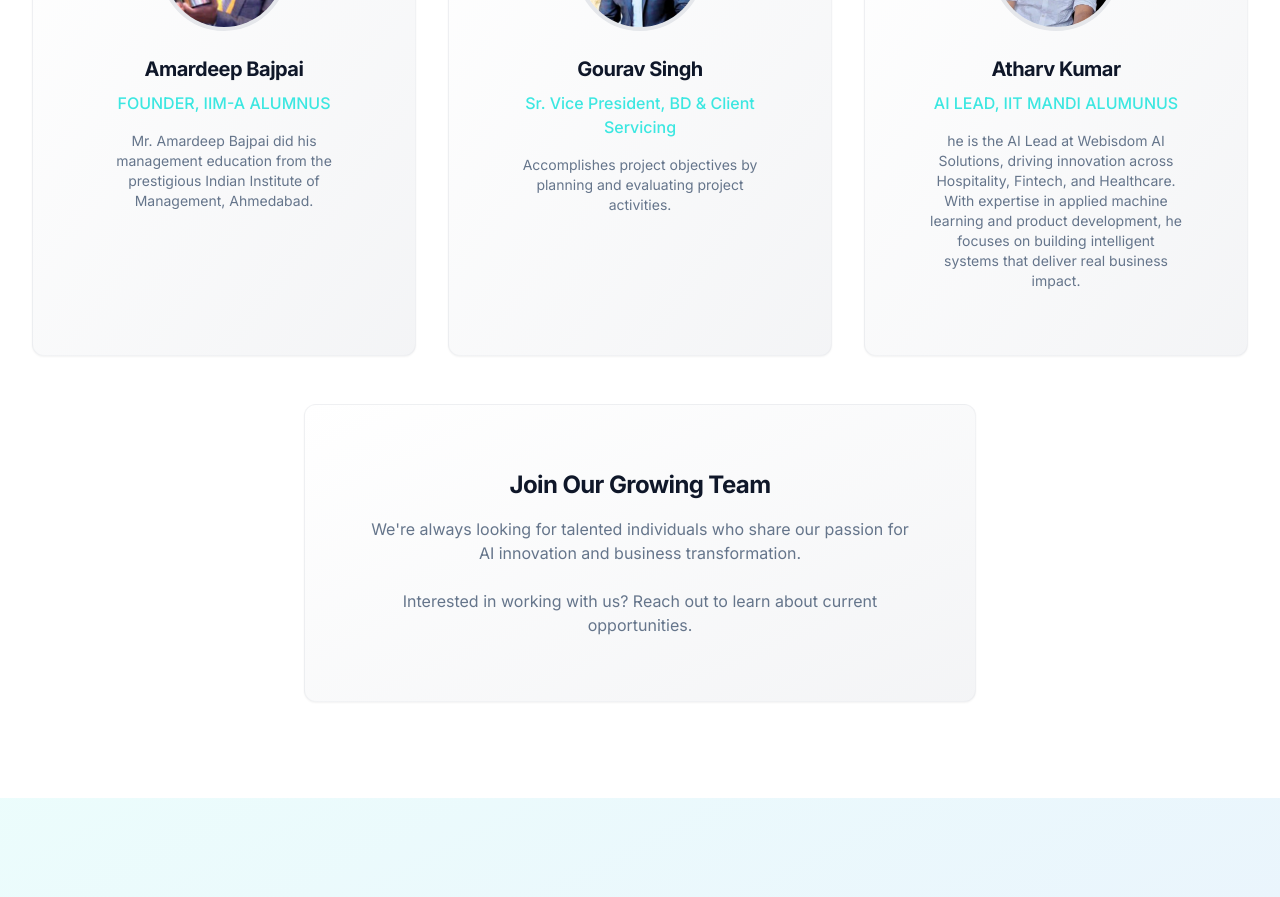
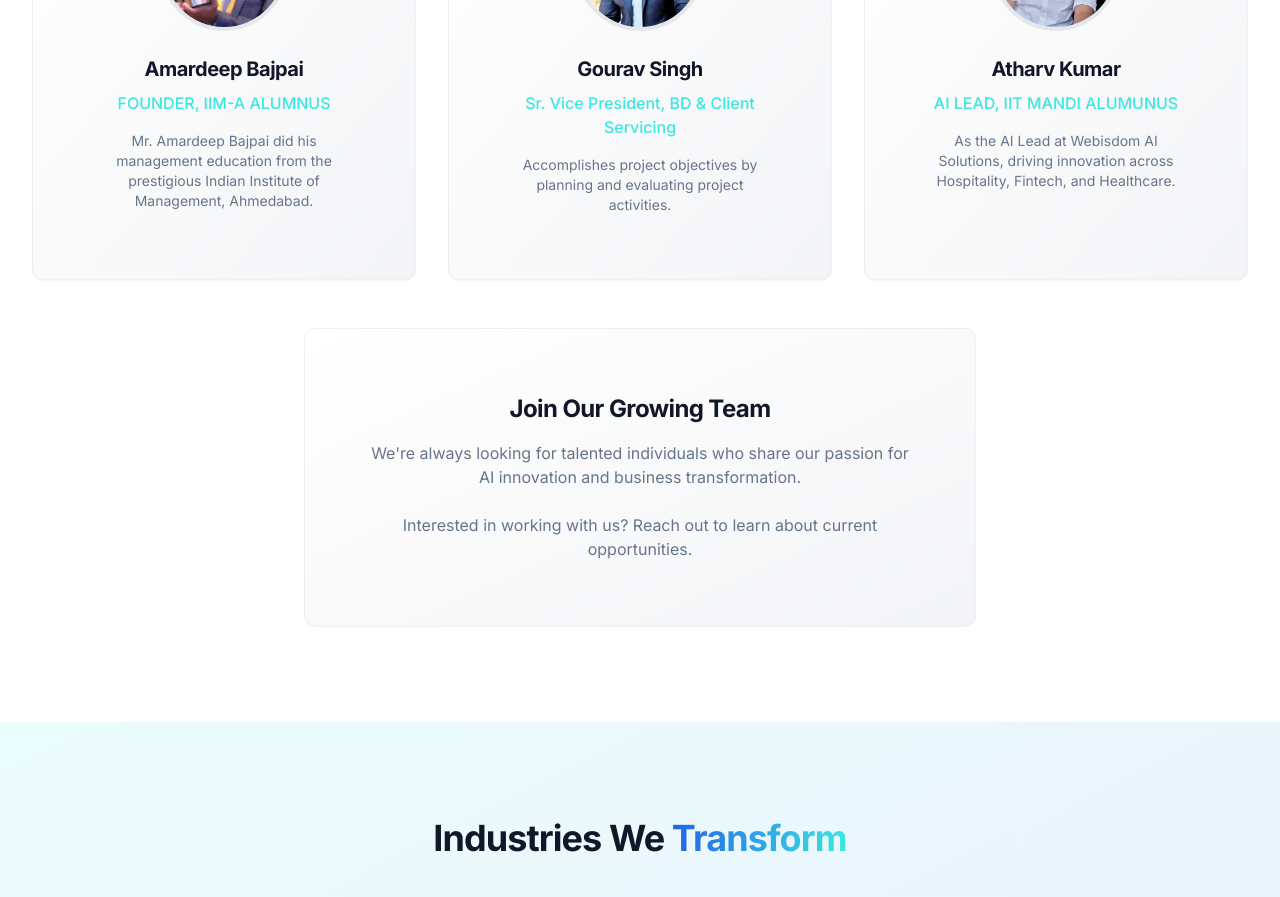
Before and after one commit to Machforo/webisdom-ai-showcase, a React (Vite) app: page /about in a window 1280 px wide. Shown: the part 2220-3117 px from the top of the page. Built offline with nearby package versions, Linux system fonts and the light colour scheme; the HTML template or start-up script is replaced by a standard one.

Commit message:
Update About Page Content

```diff
--- a/src/pages/About.tsx
+++ b/src/pages/About.tsx
@@ -39,7 +39,7 @@ const About = () => {
       name: "Atharv Kumar",
       role: "AI LEAD, IIT MANDI ALUMUNUS",
       image: "/lovable-uploads/506b0336-44ee-4e68-8cea-73e6a5f369ca.png",
-      description: "he is the AI Lead at Webisdom AI Solutions, driving innovation across Hospitality, Fintech, and Healthcare. With expertise in applied machine learning and product development, he focuses on building intelligent systems that deliver real business impact."
+      description: "As the AI Lead at Webisdom AI Solutions, driving innovation across Hospitality, Fintech, and Healthcare."
     }
   ];
 
```
